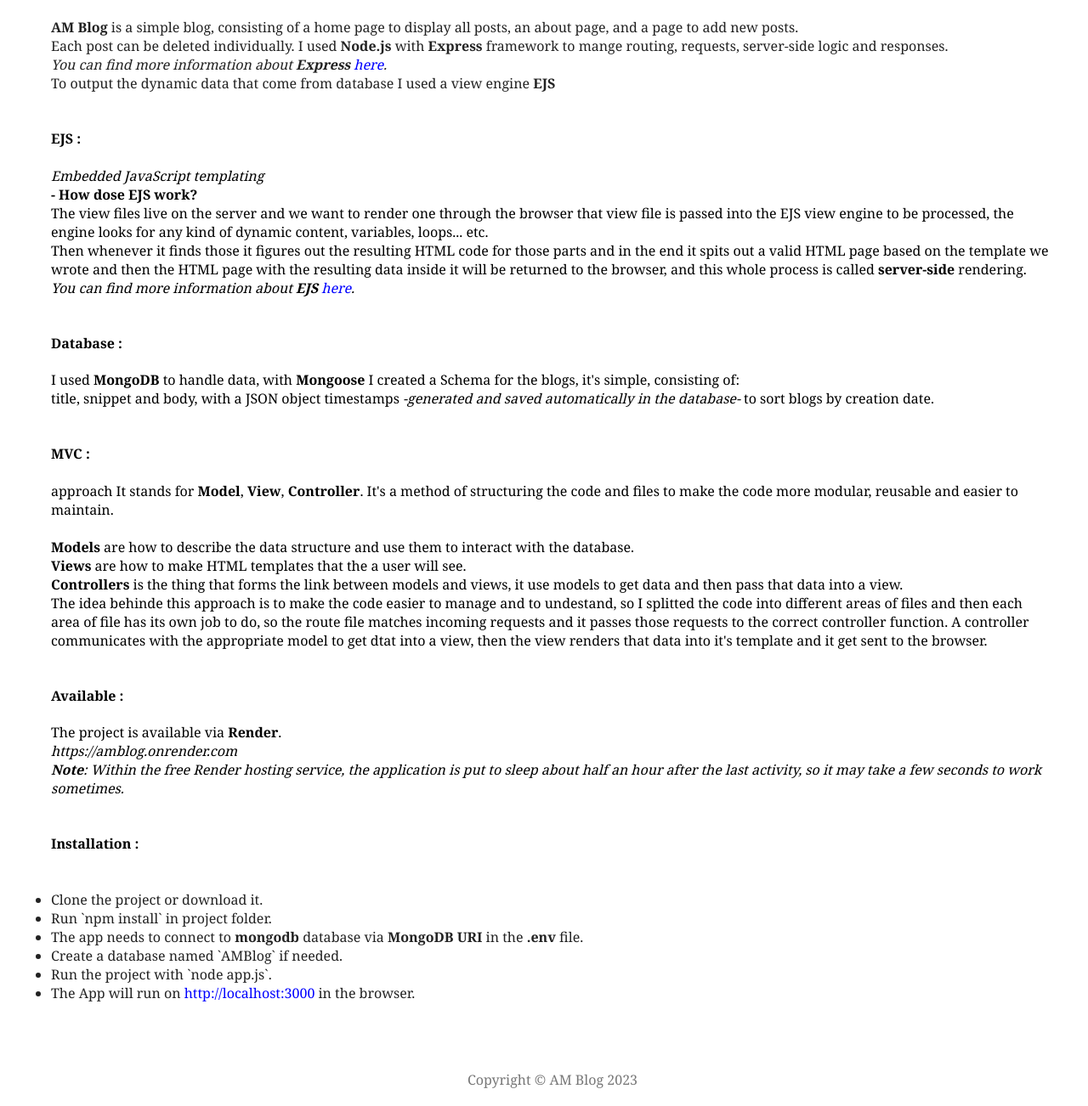
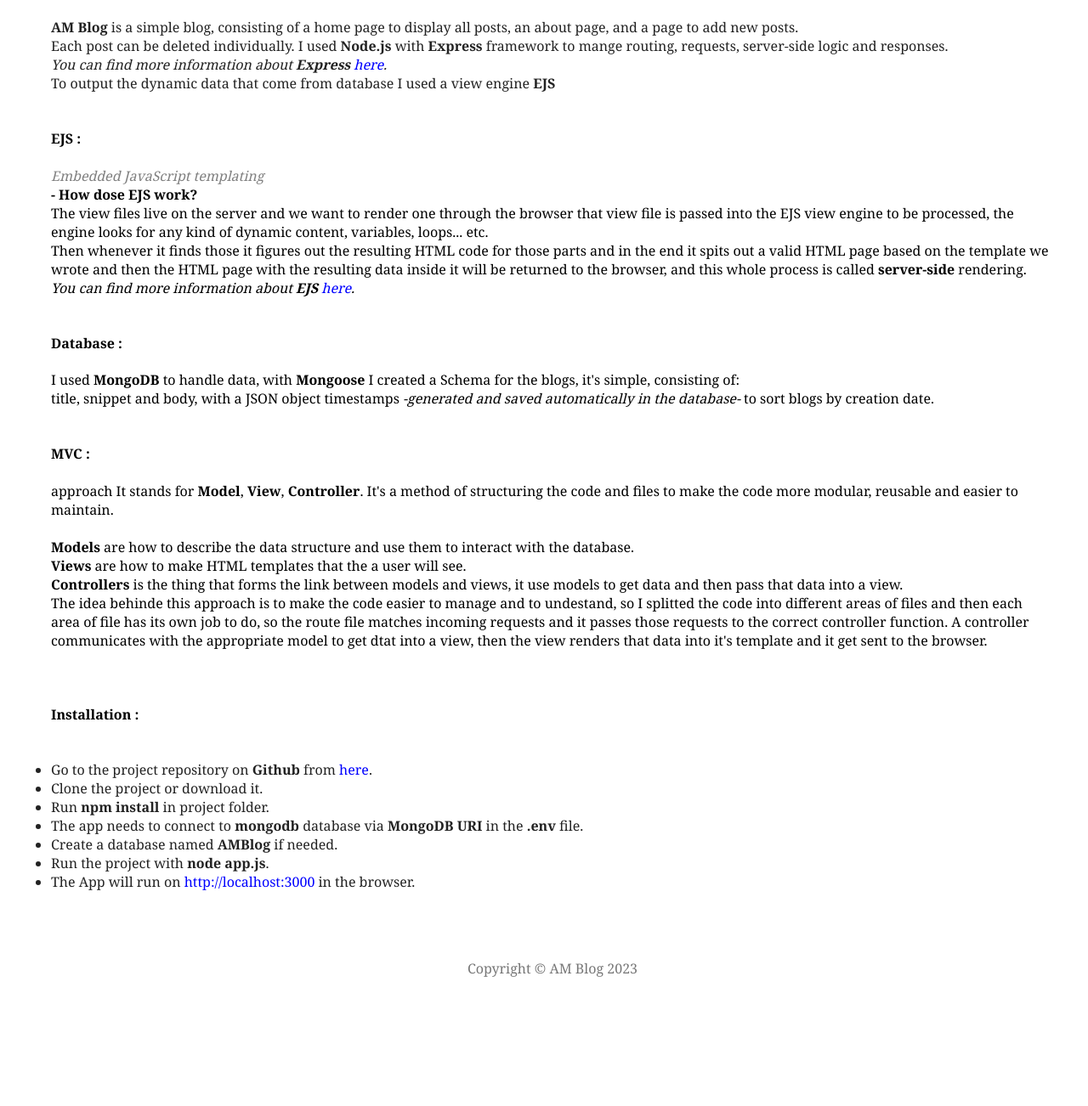
Before and after one commit to Rakesh243/My-Blog, a Node server app: page /about in a window 1280 px wide. Shown: the part 230-1532 px from the top of the page at 85% size. After the commit the page ends 1380 px from the top, so only its background shows below. Run offline with Node 20, Linux system fonts and the light colour scheme; some libraries are stand-ins or nearby versions.

Commit message:
Update about.ejs.

```diff
--- a/views/about.ejs
+++ b/views/about.ejs
@@ -30,7 +30,7 @@
       <br />
       <div>
         <h4>EJS :</h4>
-        <i> Embedded JavaScript templating</i><br />
+        <i style="color: grey"> Embedded JavaScript templating</i><br />
         <b> - How dose EJS work? </b><br />
         The view files live on the server and we want to render one through the
         browser that view file is passed into the EJS view engine to be
@@ -76,32 +76,31 @@
         it get sent to the browser.
       </div>
       <br />
-      <div>
-        <h4>Available :</h4>
-        The project is available via <b>Render</b>. <br />
-        <i>https://amblog.onrender.com</i><br />
-        <i>
-          <b>Note</b>: Within the free Render hosting service, the application
-          is put to sleep about half an hour after the last activity, so it may
-          take a few seconds to work sometimes.
-        </i>
-      </div>
       <br />
       <div>
         <h4>Installation :</h4>
         <br />
         <ul>
+          <li>
+            Go to the project repository on <b>Github</b> from
+            <a
+              style="color: blue"
+              href="https://github.com/alanmiste/My-Blog"
+              target="_blank"
+              >here</a
+            >.
+          </li>
           <li>Clone the project or download it.</li>
-          <li>Run `npm install` in project folder.</li>
+          <li>Run <b>npm install</b> in project folder.</li>
           <li>
             The app needs to connect to <b>mongodb</b> database via
             <b>MongoDB URI</b> in the <b>.env</b> file.
           </li>
-          <li>Create a database named `AMBlog` if needed.</li>
-          <li>Run the project with `node app.js`.</li>
+          <li>Create a database named <b>AMBlog</b> if needed.</li>
+          <li>Run the project with <b>node app.js</b>.</li>
           <li>
             The App will run on
-            <a style="color: blue" href="http://localhost:3000"
+            <a style="color: blue" href="http://localhost:3000" target="_blank"
               >http://localhost:3000</a
             >
             in the browser.
```
